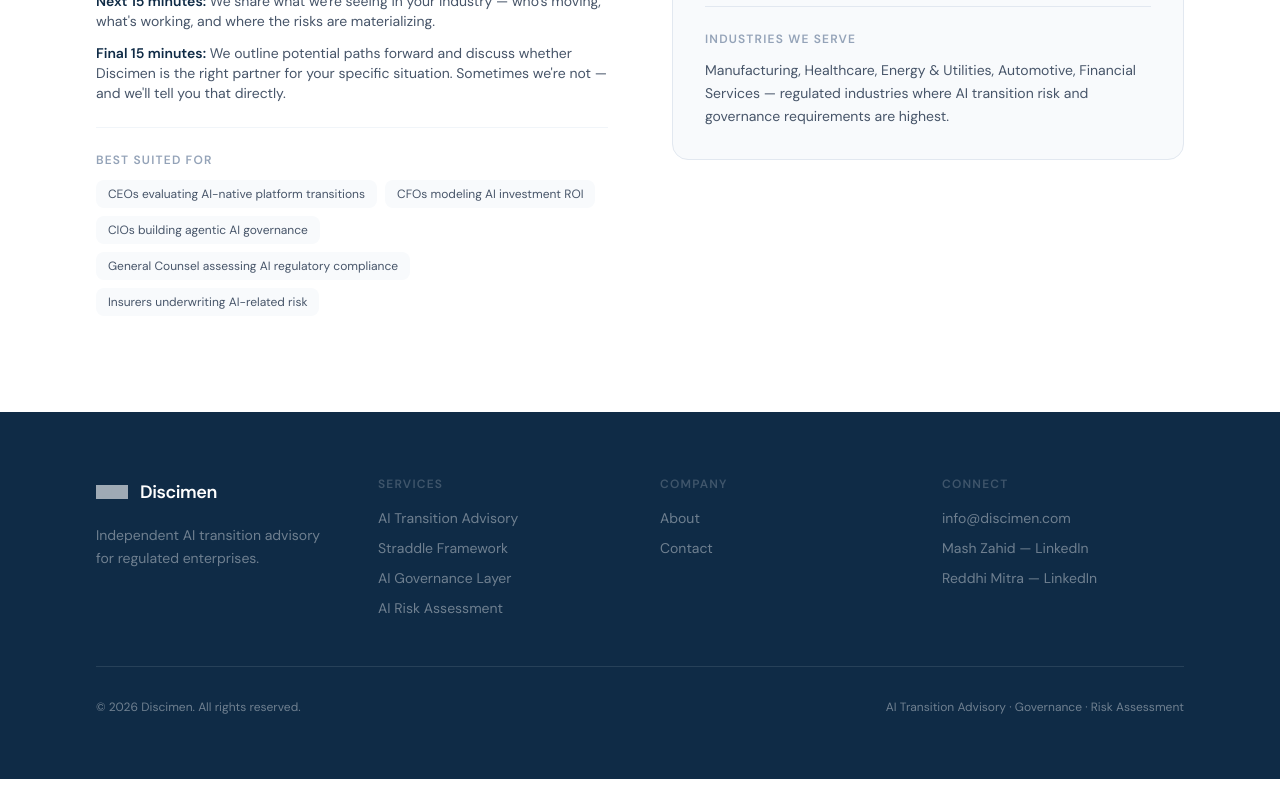
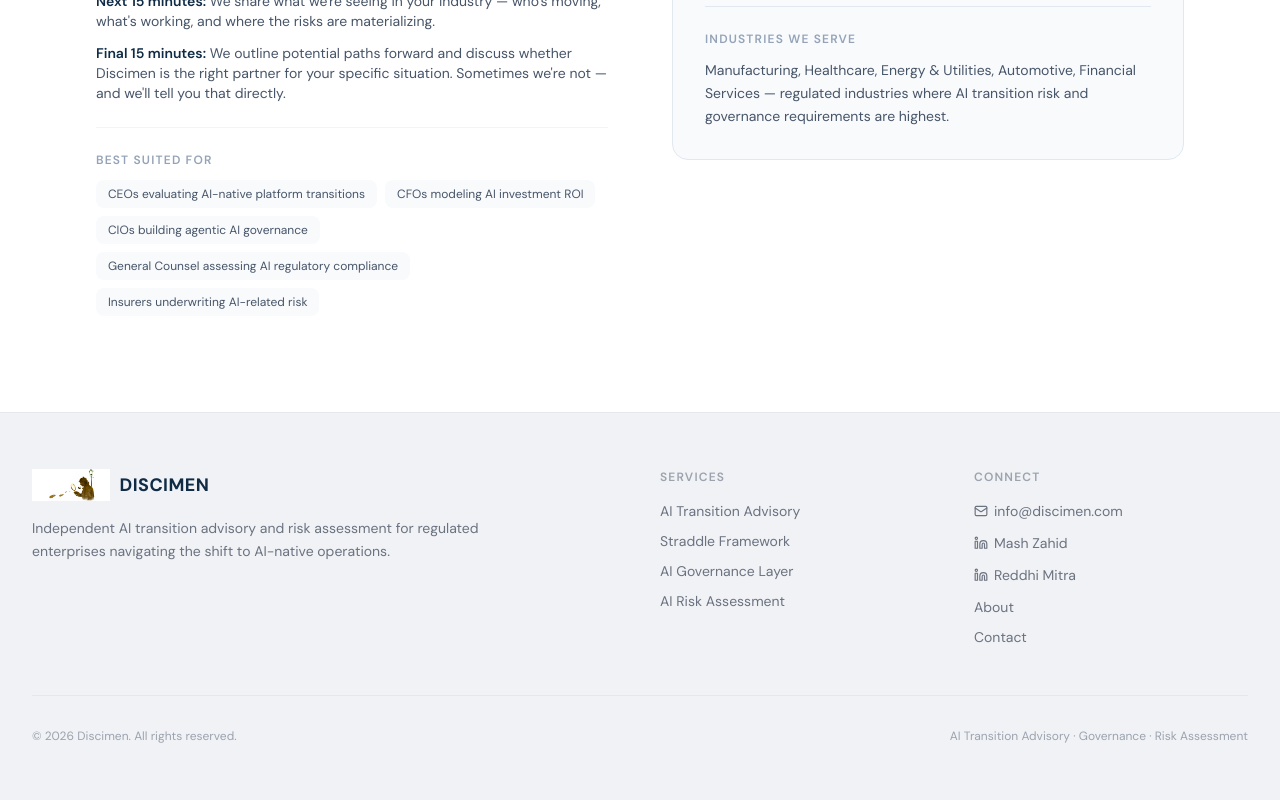
Before and after one commit to MashZ/ai-cyber-insurance, a React (Vite) app: page /contact in a window 1280 px wide. Shown: the part 550-1350 px from the top of the page. Before the commit the page ends 1329 px from the top, so only its background shows below. Built offline with nearby package versions, Linux system fonts and the light colour scheme.

Commit message:
Home page animation extended

```diff
--- a/src/components/Footer.tsx
+++ b/src/components/Footer.tsx
@@ -1,99 +1,134 @@
 import { Link } from 'react-router-dom';
+import { Linkedin, Mail } from 'lucide-react';
 
-export default function Footer() {
+const Footer = () => {
   return (
-    <footer className="bg-[#0f2b46] text-white/40">
-      <div className="max-w-6xl mx-auto px-6 lg:px-8 py-16">
-        <div className="grid md:grid-cols-4 gap-10 mb-12">
+    <footer className="bg-[#f0f2f5] border-t border-gray-200">
+      <div className="max-w-7xl mx-auto px-4 sm:px-6 lg:px-8 py-14">
+        <div className="grid grid-cols-1 md:grid-cols-4 gap-10">
           {/* Brand */}
-          <div className="md:col-span-1">
-            <Link to="/" className="flex items-center gap-3 mb-4">
-              <img
-                src="/discimen_logo_gray.png"
-                alt="Discimen"
-                className="w-8 h-8 rounded-lg object-contain brightness-0 invert opacity-60"
-              />
-              <span className="font-fraunces text-white text-lg font-semibold tracking-tight">
-                Discimen
+          <div className="md:col-span-2">
+            <div className="flex items-center space-x-2.5 mb-4">
+              <img src="/discimen_logo_gray.png" alt="Discimen" className="h-8 w-auto" />
+              <span className="text-lg font-bold text-[#0f2b46] tracking-wide">
+                DISCIMEN
               </span>
-            </Link>
-            <p className="text-sm leading-relaxed">
-              Independent AI transition advisory for regulated enterprises.
+            </div>
+            <p className="text-gray-500 text-sm leading-relaxed max-w-md">
+              Independent AI transition advisory and risk assessment for
+              regulated enterprises navigating the shift to AI-native operations.
             </p>
           </div>
 
           {/* Services */}
           <div>
-            <p className="text-xs font-semibold tracking-widest text-white/20 uppercase mb-4">
+            <h4 className="text-xs font-semibold tracking-widest text-gray-400 uppercase mb-4">
               Services
-            </p>
-            <div className="space-y-2.5">
-              <Link to="/services#transition-advisory" className="block text-sm hover:text-white/70 transition-colors">
+            </h4>
+            <ul className="space-y-2.5 text-sm">
+              <li>
+                <Link
+                  to="/services#transition-advisory"
+                  className="text-gray-500 hover:text-[#0f2b46] transition-colors"
+                >
                   AI Transition Advisory
                 </Link>
-              <Link to="/straddle-framework" className="block text-sm hover:text-white/70 transition-colors">
+              </li>
+              <li>
+                <Link
+                  to="/straddle-framework"
+                  className="text-gray-500 hover:text-[#0f2b46] transition-colors"
+                >
                   Straddle Framework
                 </Link>
-              <Link to="/services#governance-layer" className="block text-sm hover:text-white/70 transition-colors">
+              </li>
+              <li>
+                <Link
+                  to="/services#governance-layer"
+                  className="text-gray-500 hover:text-[#0f2b46] transition-colors"
+                >
                   AI Governance Layer
                 </Link>
-              <Link to="/services#risk-assessment" className="block text-sm hover:text-white/70 transition-colors">
+              </li>
+              <li>
+                <Link
+                  to="/services#risk-assessment"
+                  className="text-gray-500 hover:text-[#0f2b46] transition-colors"
+                >
                   AI Risk Assessment
                 </Link>
-            </div>
+              </li>
+            </ul>
           </div>
 
-          {/* Company */}
+          {/* Connect */}
           <div>
-            <p className="text-xs font-semibold tracking-widest text-white/20 uppercase mb-4">
-              Company
-            </p>
-            <div className="space-y-2.5">
-              <Link to="/about" className="block text-sm hover:text-white/70 transition-colors">
-                About
-              </Link>
-              <Link to="/contact" className="block text-sm hover:text-white/70 transition-colors">
-                Contact
-              </Link>
-            </div>
-          </div>
-
-          {/* Contact */}
-          <div>
-            <p className="text-xs font-semibold tracking-widest text-white/20 uppercase mb-4">
+            <h4 className="text-xs font-semibold tracking-widest text-gray-400 uppercase mb-4">
               Connect
-            </p>
-            <div className="space-y-2.5">
-              <a href="mailto:info@discimen.com" className="block text-sm hover:text-white/70 transition-colors">
+            </h4>
+            <ul className="space-y-2.5 text-sm">
+              <li>
+                <a
+                  href="mailto:info@discimen.com"
+                  className="inline-flex items-center gap-1.5 text-gray-500 hover:text-[#0f2b46] transition-colors"
+                >
+                  <Mail size={14} />
                   info@discimen.com
                 </a>
+              </li>
+              <li>
                 <a
                   href="https://www.linkedin.com/in/mashz/"
                   target="_blank"
                   rel="noopener noreferrer"
-                className="block text-sm hover:text-white/70 transition-colors"
+                  className="inline-flex items-center gap-1.5 text-gray-500 hover:text-[#0f2b46] transition-colors"
                 >
-                Mash Zahid — LinkedIn
+                  <Linkedin size={14} />
+                  Mash Zahid
                 </a>
+              </li>
+              <li>
                 <a
                   href="https://www.linkedin.com/in/reddhimitra/"
                   target="_blank"
                   rel="noopener noreferrer"
-                className="block text-sm hover:text-white/70 transition-colors"
+                  className="inline-flex items-center gap-1.5 text-gray-500 hover:text-[#0f2b46] transition-colors"
                 >
-                Reddhi Mitra — LinkedIn
+                  <Linkedin size={14} />
+                  Reddhi Mitra
                 </a>
-            </div>
+              </li>
+              <li>
+                <Link
+                  to="/about"
+                  className="text-gray-500 hover:text-[#0f2b46] transition-colors"
+                >
+                  About
+                </Link>
+              </li>
+              <li>
+                <Link
+                  to="/contact"
+                  className="text-gray-500 hover:text-[#0f2b46] transition-colors"
+                >
+                  Contact
+                </Link>
+              </li>
+            </ul>
           </div>
         </div>
 
-        <div className="pt-8 border-t border-white/10 flex flex-col sm:flex-row justify-between items-center gap-4">
-          <p className="text-xs">&copy; {new Date().getFullYear()} Discimen. All rights reserved.</p>
-          <p className="text-xs">
+        <div className="mt-12 pt-8 border-t border-gray-200 flex flex-col sm:flex-row justify-between items-center gap-3">
+          <p className="text-xs text-gray-400">
+            &copy; {new Date().getFullYear()} Discimen. All rights reserved.
+          </p>
+          <p className="text-xs text-gray-400">
             AI Transition Advisory &middot; Governance &middot; Risk Assessment
           </p>
         </div>
       </div>
     </footer>
   );
-}
+};
+
+export default Footer;
```
Also changed, not shown: src/components/AbstractHeroViz.tsx (+122 -157 lines), src/pages/Home.tsx (+31 -28 lines), 2 other files (tests, documents, lock files or other folders). Lines whose indentation alone changed are shown as unchanged.
